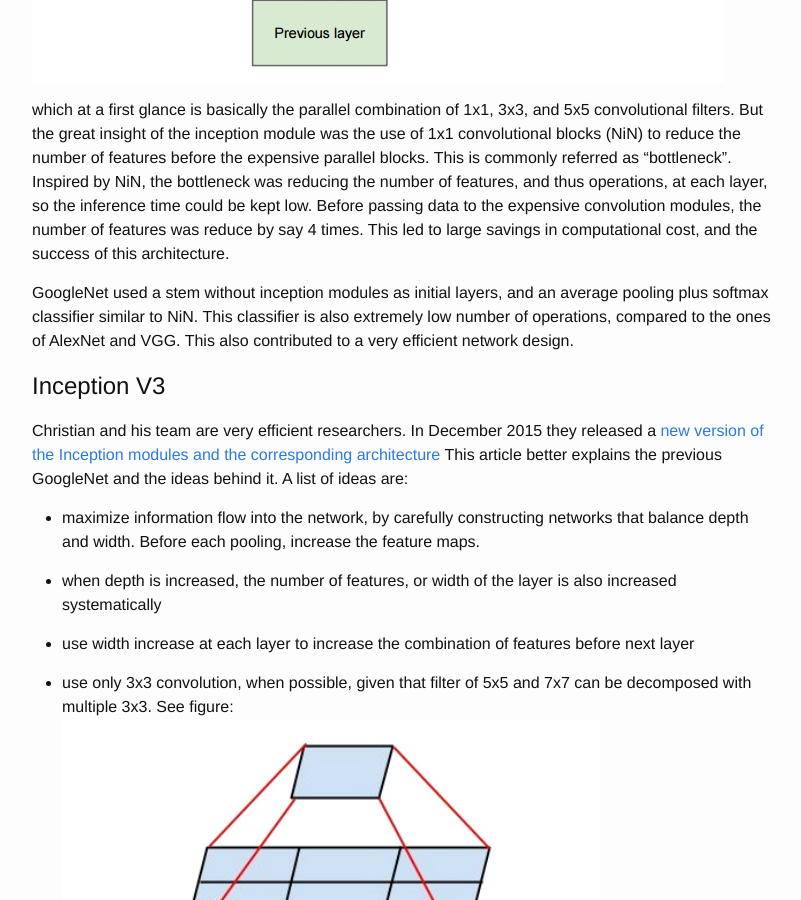
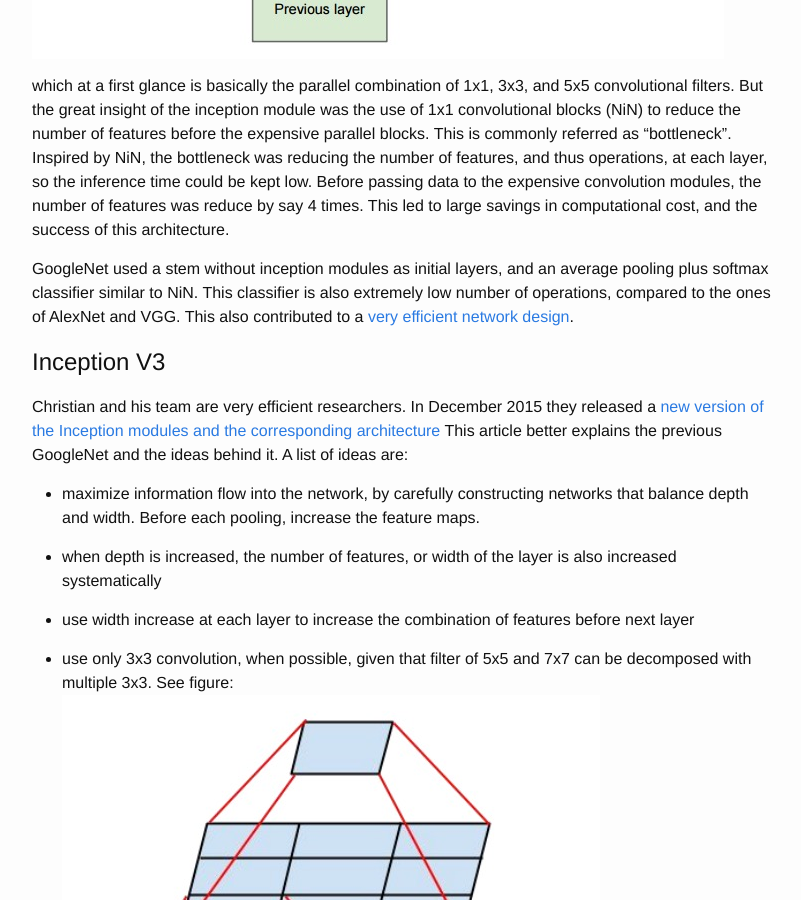
Before and after one commit to culurciello/culurciello.github.io, a Jekyll site: the page built from _posts/2016-06-05-nets.markdown, in a window 1280 px wide and 900 px high, scrolled down 5154 px. Shown: the whole window, without its empty margins (238-1039 px from the left). Built offline with Jekyll 4.4.1, drawn with Linux system fonts in a browser that asks for light colours; some of the changed text lies outside the part shown.

Commit message:
alf article pushed

```diff
--- a/_posts/2016-06-05-nets.markdown
+++ b/_posts/2016-06-05-nets.markdown
@@ -73,7 +73,7 @@
 
 The VGG networks uses multiple 3x3 convolutional layers to represent complex features. Notice blocks 3, 4, 5 of VGG-E: 256x256 and 512x512 3x3 filters are used multiple times in sequence to extract more complex features and the combination of such features. This is effectively like having large 512x512 classifiers with 3 layers, which are convolutional! This obviously amounts to a massive number of parameters, and also learning power. But training of these network was difficult, and had to be split into smaller networks with layers added one by one. All this because of the lack of strong ways to regularize the model, or to somehow restrict the massive search space promoted by the large amount of parameters.
 
-VGG used large feature sizes in many layers and thus inference was quite costly at run-time http://arxiv.org/abs/1605.07678. Reducing the number of features, as done in Inception bottlenecks, will save some of the computational cost.
+VGG used large feature sizes in many layers and thus inference was quite [costly at run-time](http://arxiv.org/abs/1605.07678). Reducing the number of features, as done in Inception bottlenecks, will save some of the computational cost.
 
 
 
@@ -100,7 +100,7 @@
 
 which at a first glance is basically the parallel combination of 1x1, 3x3, and 5x5 convolutional filters. But the great insight of the inception module was the use of 1x1 convolutional blocks (NiN) to reduce the number of features before the expensive parallel blocks. This is commonly referred as "bottleneck". Inspired by NiN, the bottleneck was reducing the number of features, and thus operations, at each layer, so the inference time could be kept low. Before passing data to the expensive convolution modules, the number of features was reduce by say 4 times. This led to large savings in computational cost, and the success of this architecture.
 
-GoogleNet used a stem without inception modules as initial layers, and an average pooling plus softmax classifier similar to NiN. This classifier is also extremely low number of operations, compared to the ones of AlexNet and VGG. This also contributed to a very efficient network design.
+GoogleNet used a stem without inception modules as initial layers, and an average pooling plus softmax classifier similar to NiN. This classifier is also extremely low number of operations, compared to the ones of AlexNet and VGG. This also contributed to a [very efficient network design](http://arxiv.org/abs/1605.07678).
 
 
 # Inception V3
```
